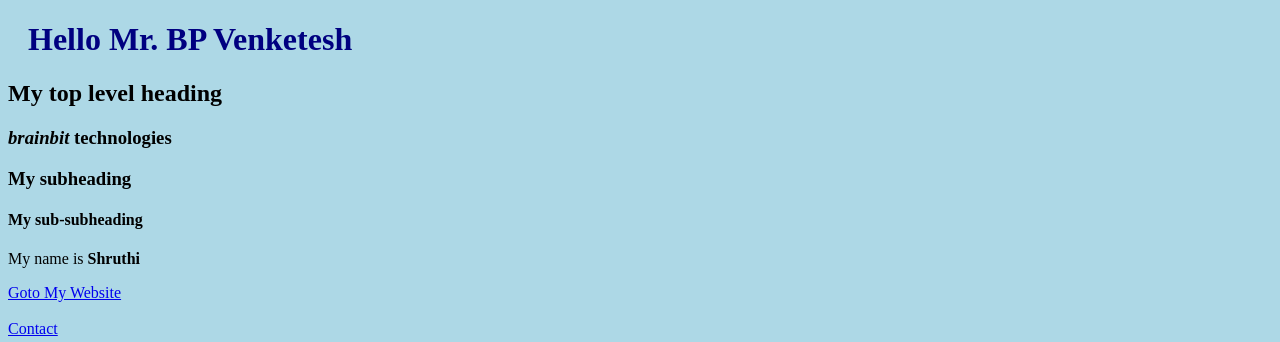
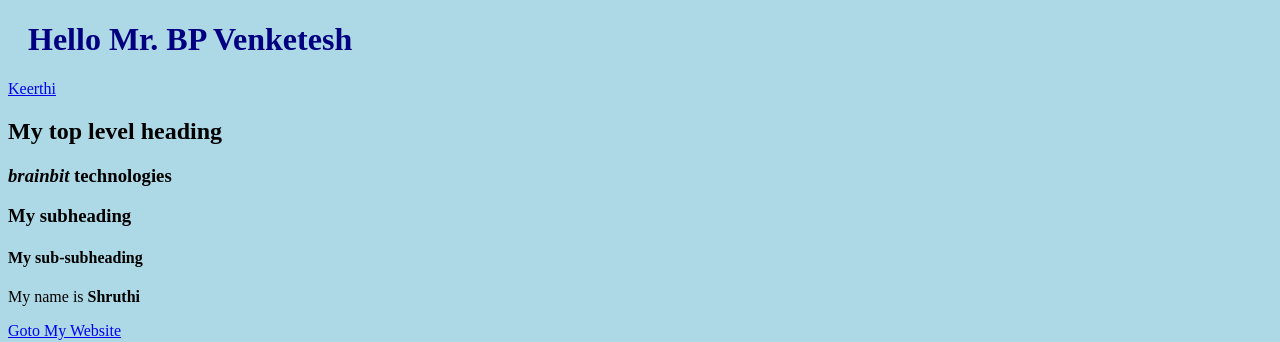
Before and after one commit to pcptpt/Brainbit, a plain HTML site: page index.html in a window 1280 px wide. Shown: the top 342 px of the page. Drawn offline with Linux system fonts and the light colour scheme.

Commit message:
Update index.html

```diff
--- a/index.html
+++ b/index.html
@@ -25,6 +25,10 @@
 
 <body>
   <h1>Hello <b>Mr. BP Venketesh</b> </h1>
+
+  <a href="keerthi.html" >Keerthi </a>
+
+
   <h2>My top level heading</h2>
   <h3><i>brainbit</i> technologies</h3>
   <h3>My subheading</h3>
```
